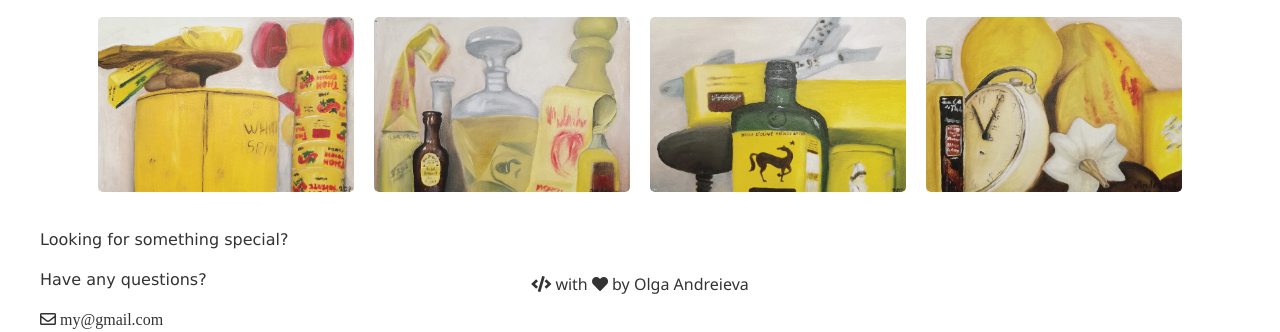
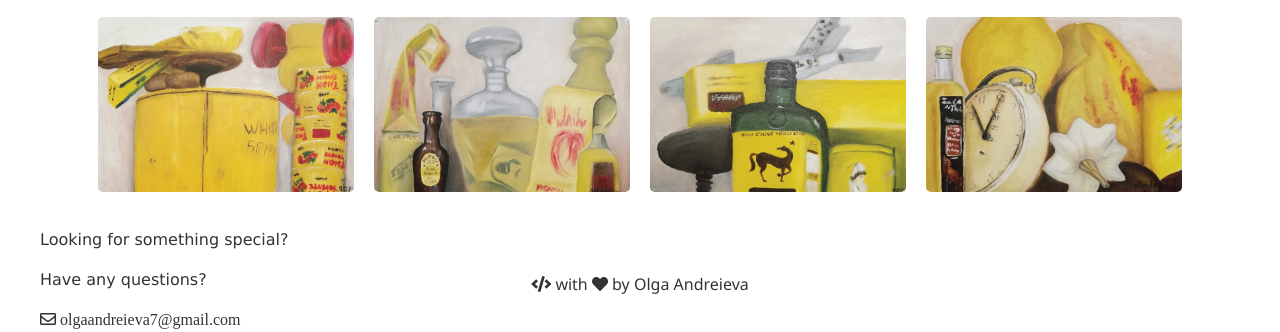
Before and after one commit to Oand7/gallery, a plain HTML site: page index.html in a window 1280 px wide. Shown: the part 909-1241 px from the top of the page. Drawn offline with nearby package versions, Linux system fonts and the light colour scheme.

Commit message:
Update index.html

```diff
--- a/index.html
+++ b/index.html
@@ -125,7 +125,7 @@
             <div class="e-mail">
                 <p>Looking for something special?</p>
                 <p> Have any questions? </p>
-                <i class="far fa-envelope"> my@gmail.com</i>
+                <i class="far fa-envelope"> olgaandreieva7@gmail.com</i>
             </div>
 
 
```
